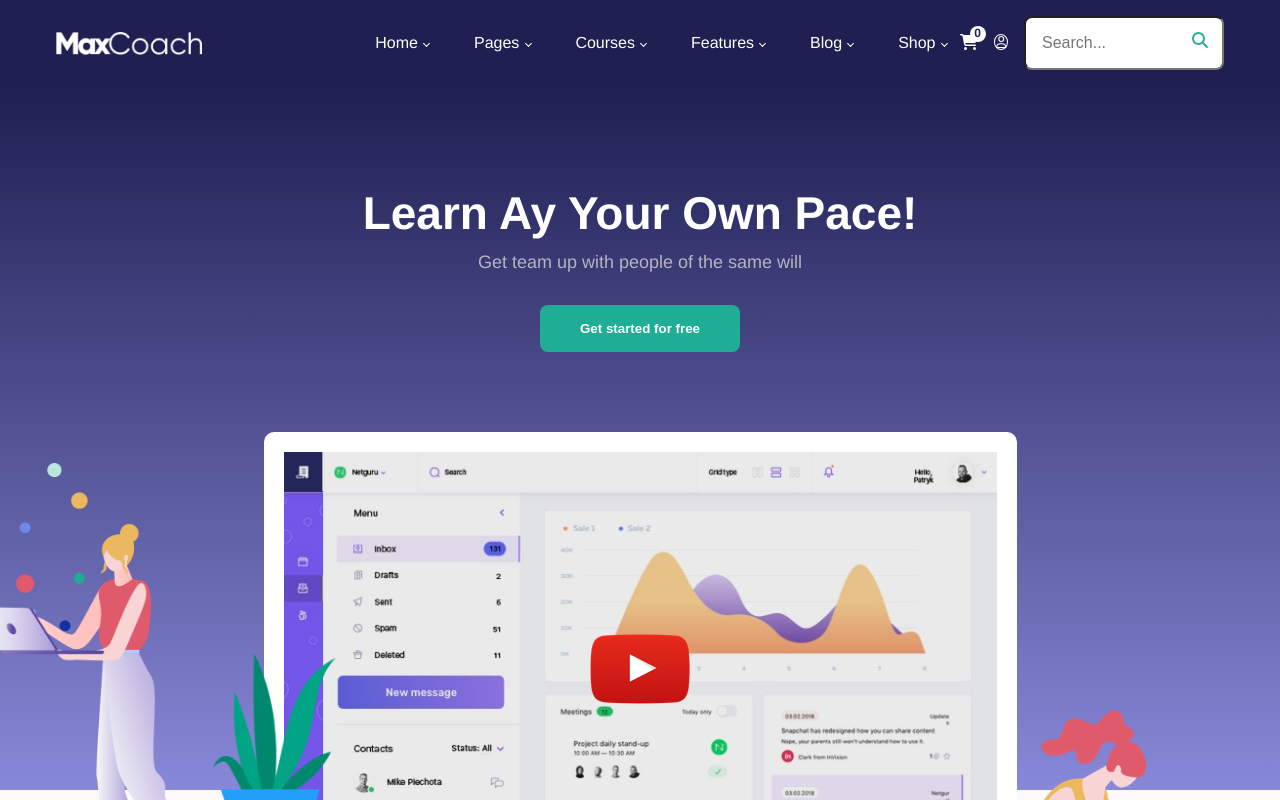
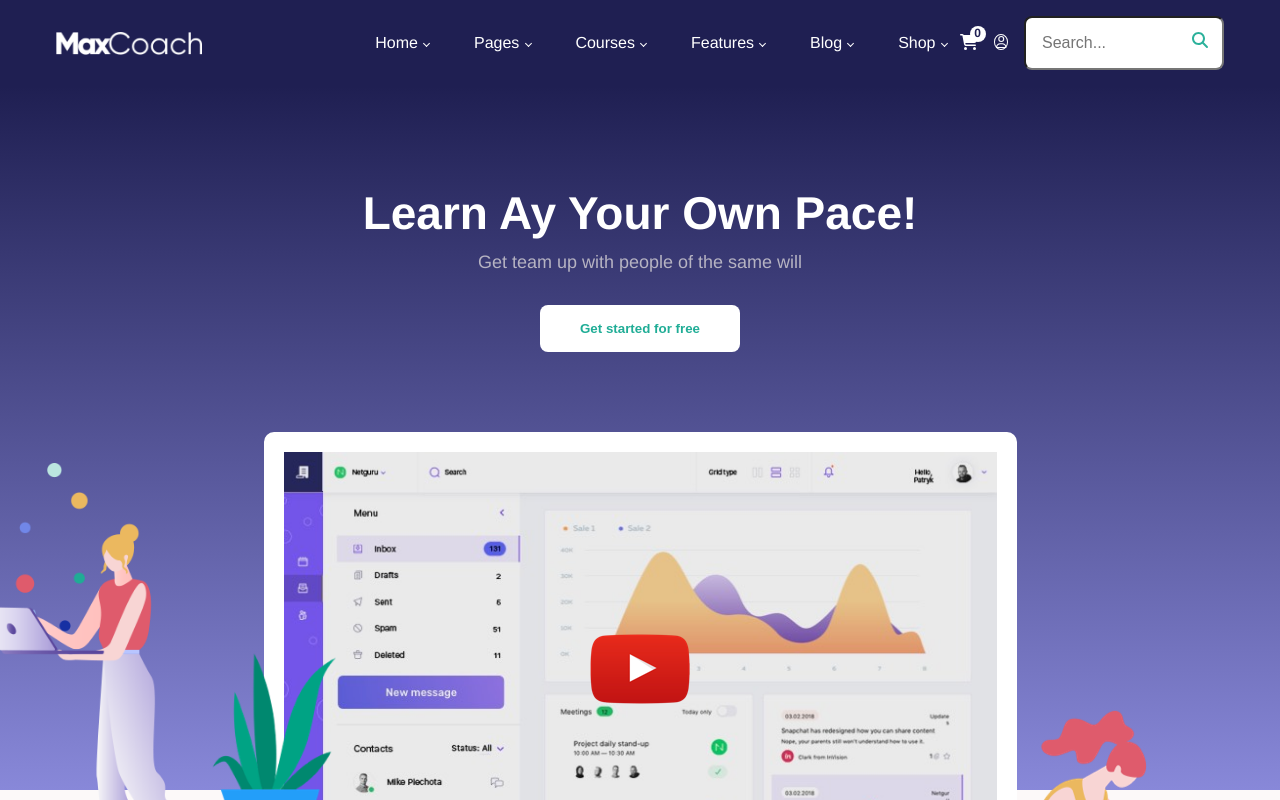
Before and after one commit to masfreddy93/proj-html-vuejs, a Vue app: page / in a window 1280 px wide. In both pictures the pointer is over the button "Get started for free". Shown: the top 800 px of the page. Built offline with nearby package versions, Linux system fonts and the light colour scheme.

Commit message:
add style

```diff
--- a/src/style/general.scss
+++ b/src/style/general.scss
@@ -69,6 +69,15 @@ h2 {
     cursor: pointer;
 }
 
+.button:hover {
+    background-color: $button-bg-hover;
+}
+
+.hero .button:hover {
+    background-color: white;
+    color: $button-bg;
+}
+
 mark {
     text-decoration: none;
     background-color: transparent;
--- a/src/style/variables.scss
+++ b/src/style/variables.scss
@@ -2,6 +2,7 @@
 
 $header-bg: #1F1F52;
 $button-bg: #20AD96;
+$button-bg-hover: #3F3A64;
 $section-bg-grey: #F5F7FA;
 $footer-bg-grey: #F8F8F8;
 $section6-bg-grey: #EFF1F4;
```
